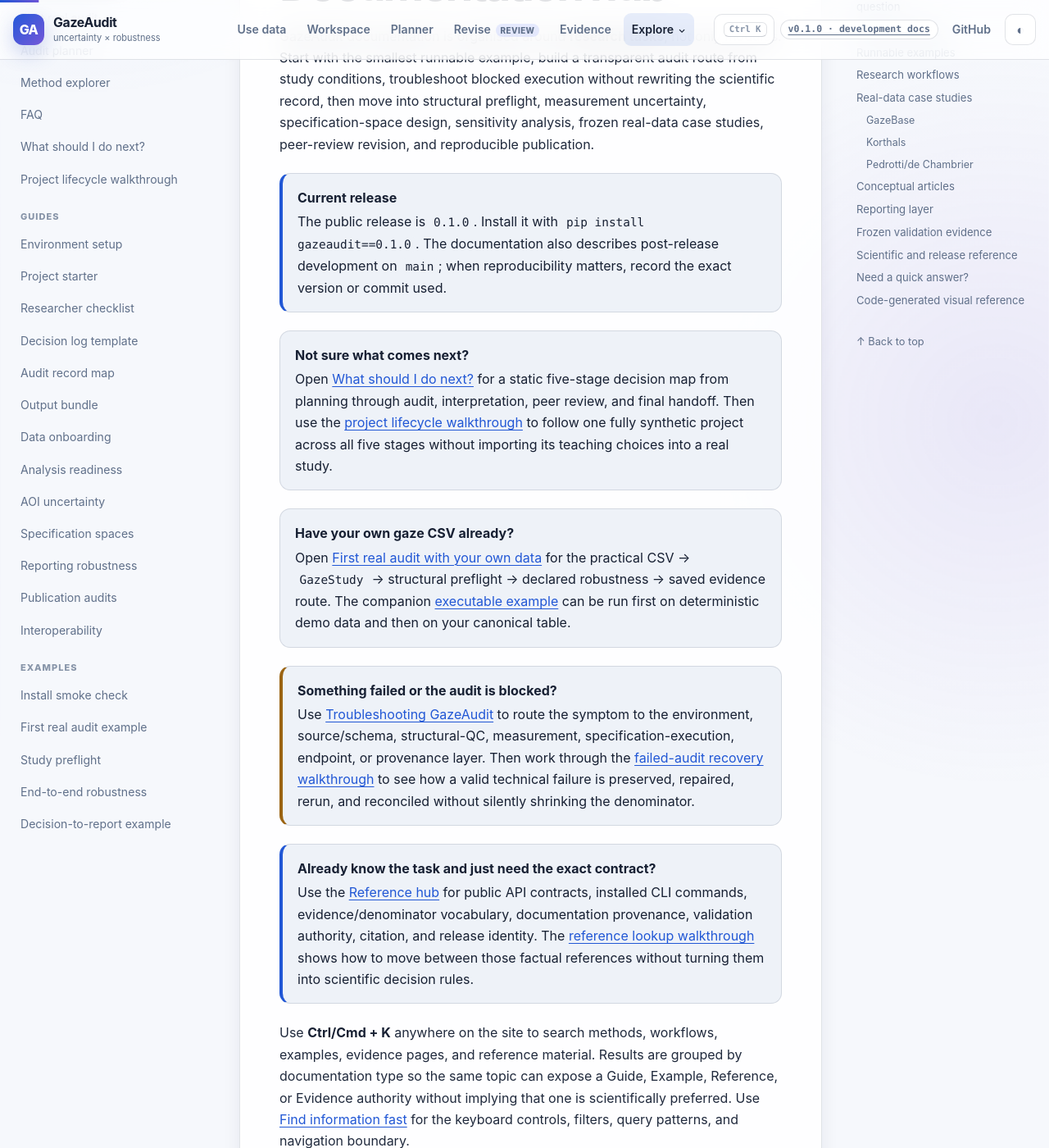
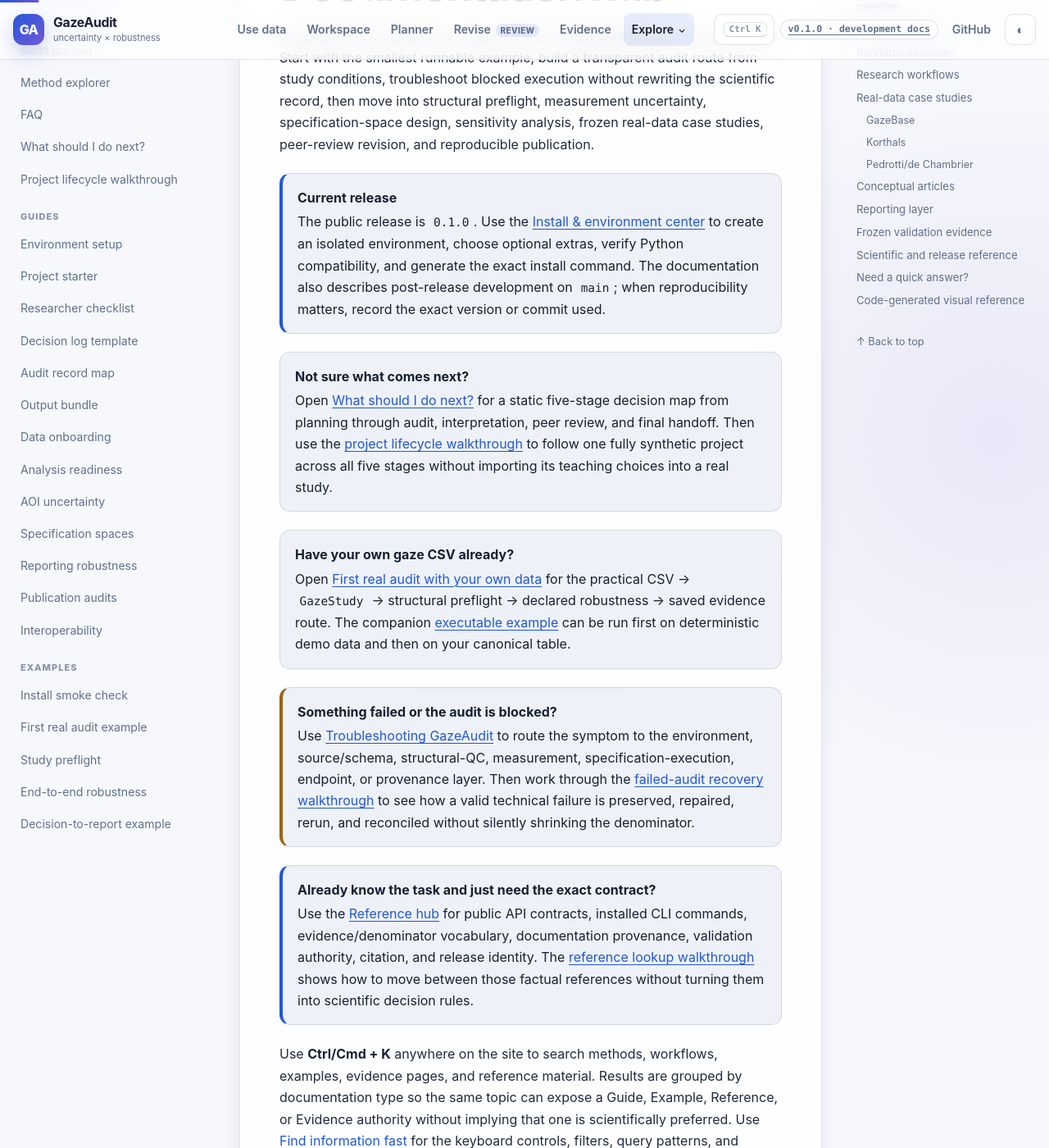
Before and after one commit to stefanosbalaskas/GazeAudit, a Jekyll site: the page built from docs/index.md, in a window 1280 px wide and 1400 px high, scrolled down 359 px. Shown: the whole window at 82% size. Built offline with Jekyll 4.4.1, drawn with Linux system fonts in a browser that asks for light colours; some of the changed text lies outside the part shown.

Commit message:
docs: promote install environment routes

```diff
--- a/docs/index.md
+++ b/docs/index.md
@@ -10,7 +10,7 @@
 
 <div class="callout info">
 <strong>Current release</strong>
-The public release is <code>0.1.0</code>. Install it with <code>pip install gazeaudit==0.1.0</code>. The documentation also describes post-release development on <code>main</code>; when reproducibility matters, record the exact version or commit used.
+The public release is <code>0.1.0</code>. Use the <a href="install/">Install & environment center</a> to create an isolated environment, choose optional extras, verify Python compatibility, and generate the exact install command. The documentation also describes post-release development on <code>main</code>; when reproducibility matters, record the exact version or commit used.
 </div>
 
 <div class="callout tip">
@@ -39,6 +39,7 @@
 
 | Goal | Recommended page |
 |---|---|
+| Set up Python, choose extras, and verify the installed environment | [Install & environment center](install/) |
 | I am unsure what the project should do next | [What should I do next?](guides/what-next/) |
 | Follow one project from planning through final handoff | [Project lifecycle walkthrough](examples/project-lifecycle-walkthrough/) |
 | Find the right guide, example, reference, or evidence page quickly | [Find information fast](guides/find-information-fast/) |
@@ -54,7 +55,9 @@
 | Revise a manuscript after peer review | [Peer-review revision toolkit](workspace/revision-toolkit/) |
 | Use a compact reviewer-revision gate before changing files | [Peer-review revision checklist](guides/peer-review-revision-checklist/) |
 | Create and validate the reviewer-revision package | [Revision-package quickstart](examples/revision-package-quickstart/) |
-| Install and run the smallest example | [Getting started](getting-started/) |
+| Install and run the smallest uncertainty example | [Getting started](getting-started/) |
+| Record environment identity for reproducibility | [Environment setup guide](guides/environment-setup/) |
+| Run a software-only installation smoke check | [Install → verify → first import](examples/install-smoke-check/) |
 | Build and export a transparent audit route from study conditions | [Audit planner](planner/) |
 | Map a research question to methods, public functions, examples, plots, and evidence | [Method explorer](methods/) |
 | Map a vendor table and inspect structural QC | [Data onboarding and structural preflight](guides/data-onboarding/) |
```
